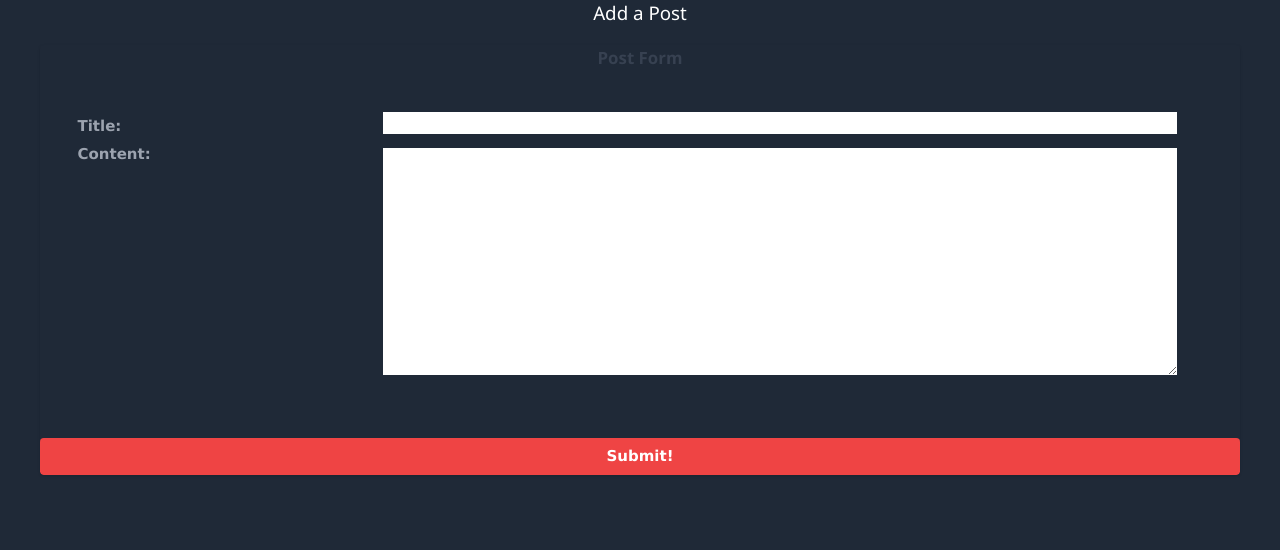
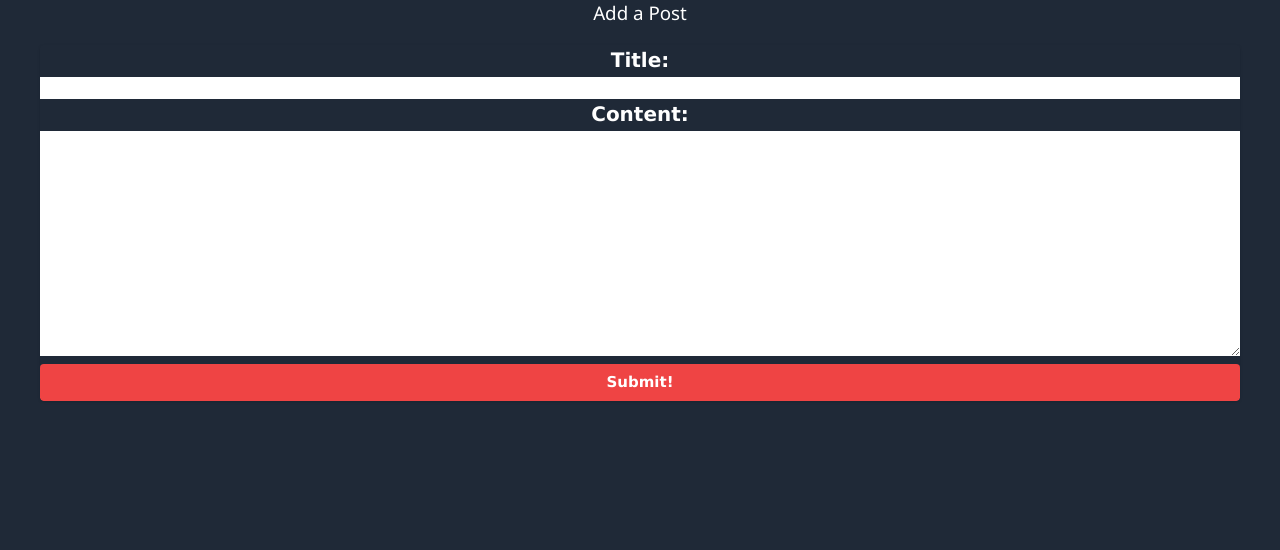
Before and after one commit to nrayrod1016/stumblr, a Django app: page /posts/create/ in a window 1280 px wide. Shown: the part 380-930 px from the top of the page. After the commit the page ends 781 px from the top, so only its background shows below. Run offline with Django 3.2, Linux system fonts and the light colour scheme; the visitor is signed in with stand-in values (Sample User, id 1); some libraries are stand-ins or nearby versions.

Commit message:
deploy/forms/images

```diff
--- a/main_app/static/css/form.css
+++ b/main_app/static/css/form.css
@@ -1,4 +1,4 @@
-.form-container {
+/* .form-container {
   display: flex;
   flex-direction: column;
   width: 100%;
@@ -43,7 +43,7 @@ td > textarea {
   align-self: flex-end;
   margin-right: 40px;
 } */
-
+/*
 input {
   margin-top: 10px;
 
@@ -62,4 +62,59 @@ input {
 #id_content {
   margin-left: 20px;
   margin: 10px;
+} */
+
+.form-container {
+  display: flex;
+  flex-direction: column;
+  width: 100%;
 }
+
+table {
+  padding: 0 40px;
+  width: 100%;
+  border-spacing: 0 20px;
+}
+
+th {
+  text-align: center;
+  padding: 6px 20px 0 0;
+  font-weight: normal;
+  vertical-align: top;
+  font-size: var(--font-reg);
+  color: red;
+}
+
+td {
+  max-width: 50%;
+
+}
+
+td > * {
+  width: 100%;
+  padding: 2px 4px;
+  font-size: var(--font-l);
+
+
+}
+
+td > textarea {
+  height: calc(4 * var(--font-l) + 8px);
+  font-family: inherit;
+  color: gray;
+
+}
+
+.btn {
+  align-self: flex-end;
+  margin-right: 40px;
+}
+
+label {
+  color: white;
+  text-align: center;
+  font-size: 20px;
+  margin-bottom: 2px;
+  font-weight: bold;
+  font-family: inherit;
+}
--- a/main_app/templates/main_app/post_confirm_delete.html
+++ b/main_app/templates/main_app/post_confirm_delete.html
@@ -14,16 +14,15 @@
             <p class="text-gray-800 dark:text-gray-200 text-xl font-bold mt-4">
                 Remove Post
             </p>
-            <p class="text-gray-600 dark:text-gray-400 text-xs py-2 px-6">
+            <p class="text-gray-600 dark:text-gray-400 text-xs py-1 px-2">
                Are you sure you want to delete {{ object.title }}?
             </p>
 
-<h2>Are you sure you want to delete {{ object.title }}?</h2>
 
 <form action="" method="post" class="form ">
   {% csrf_token %}
 
- <div class="flex items-center justify-between gap-4  mt-8">
+ <div class="flex items-center justify-between gap-4  mt-3">
                 <button type="submit" class="py-2 px-4  bg-red-600 hover:bg-red-700 focus:ring-indigo-500 focus:ring-offset-red-200 text-white w-full transition ease-in duration-200 text-center text-base font-semibold shadow-md focus:outline-none focus:ring-2 focus:ring-offset-2  rounded-lg ">
                     Delete
                 </button>
--- a/main_app/templates/main_app/post_form.html
+++ b/main_app/templates/main_app/post_form.html
@@ -19,8 +19,16 @@
 </div>
 <div class=" w-auto shadow rounded hover:shadow-lg transition duration-200 transform hover:-translate-y-2 overflow-hidden my-5 hover:rounded">
 
-  <div class="w-full ">
-    <h3 class="font-bold bg-gray-800 text-gray-700 w-full text-center  cursor-default text-lg">Post Form</h3>
+  <div class=" ">
+
+  <form action="" method="post" class="form-container">
+  {% csrf_token %}
+
+    {{ form.as_table }}
+
+  <button type="submit" class="bg-red-500 hover:bg-red-700 text-white content-center font-bold mt-2 py-2 px-2 rounded focus:outline-none focus:shadow-outline">Submit!</button>
+</form>
+    {% comment %} <h3 class="font-bold bg-gray-800 text-gray-700 w-full text-center  cursor-default text-lg">Post Form</h3>
     <form action="" method='post' class='form-container  bg-gray-800 '>
     {% csrf_token %}
 
@@ -29,7 +37,7 @@
     </table>
   <button type="submit" class="bg-red-500 hover:bg-red-700 text-white content-center font-bold mt-2 py-2 px-2 rounded focus:outline-none focus:shadow-outline">
     Submit!
-  </button>
+  </button> {% endcomment %}
   </form>
 
   </div>
```
Also changed, not shown: main_app/templates/posts/detail.html (+7 -7 lines).
